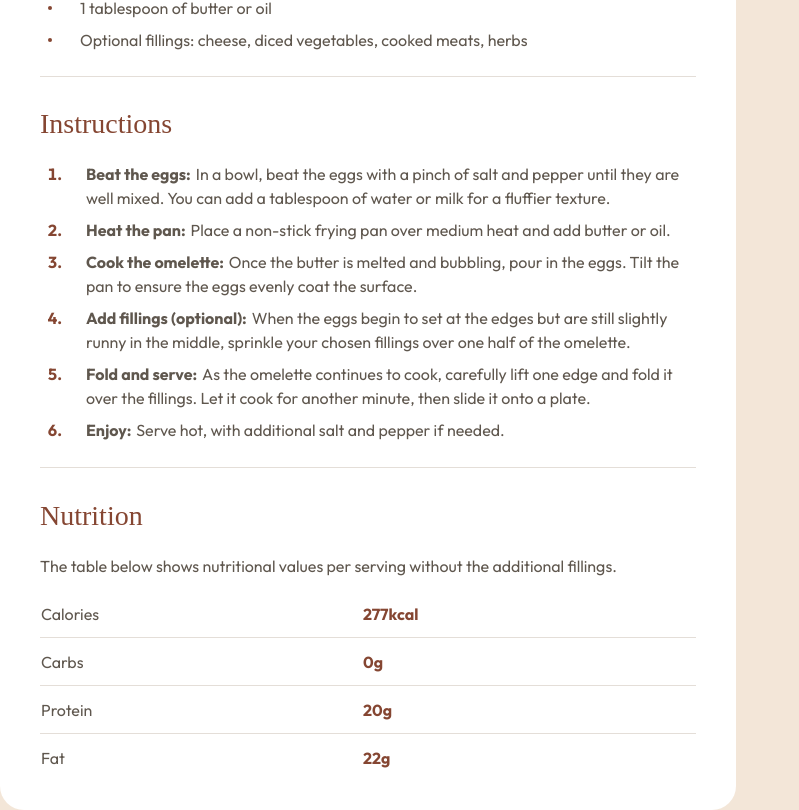
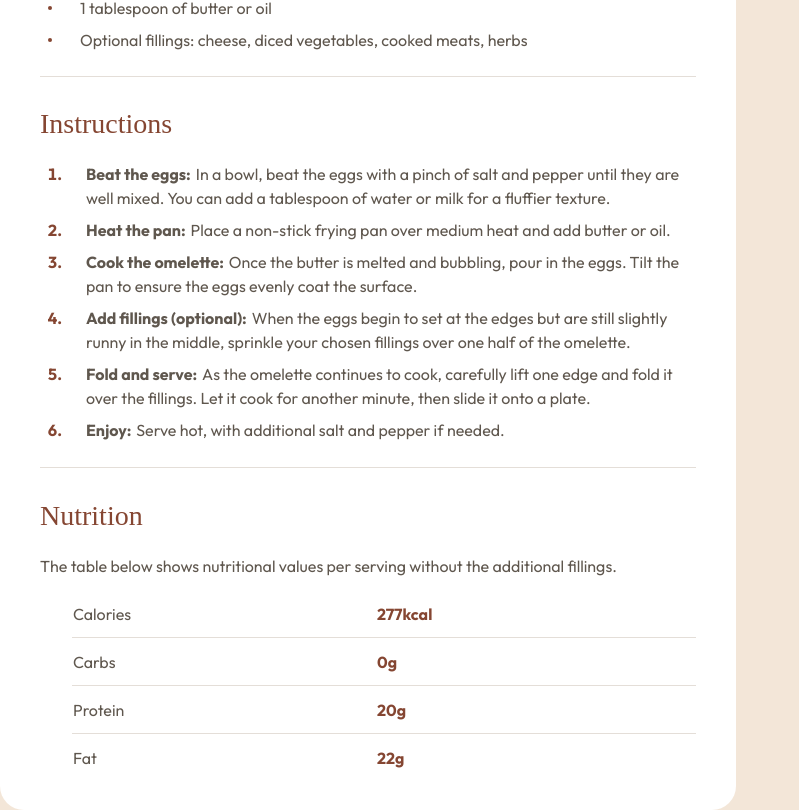
Before and after one commit to Edanriell/RecipePage, a React (Vite) app in the folder client/: page / in a window 1280 px wide. Shown: the part 899-1709 px from the top of the page, without its empty margins (0-799 px from the left). Built offline with nearby package versions, Linux system fonts and the light colour scheme; a web font is replaced by a local one.

Commit message:
fixed table

```diff
--- a/client/src/entities/recipe/ui/recipe/styles.scss
+++ b/client/src/entities/recipe/ui/recipe/styles.scss
@@ -186,10 +186,11 @@ $recipe-divider-background-color: hsl(30, 18%, 87%);
 
 .recipe__nutrition-table {
 	border-collapse: collapse;
-	width: 100%;
+	margin-left: 3.2rem;
 }
 
 .recipe__nutrition-table-body {
+	position: relative;
 }
 
 .recipe__nutrition-table-row {
@@ -204,11 +205,13 @@ $recipe-divider-background-color: hsl(30, 18%, 87%);
 .recipe__nutrition-table-row-name {
 	padding-top: 1.2rem;
 	padding-bottom: 1.1rem;
+	width: 30.4rem;
 }
 
 .recipe__nutrition-table-row-value {
 	padding-top: 1.2rem;
 	padding-bottom: 1.1rem;
+	width: 32rem;
 }
 
 .recipe__divider {
```
